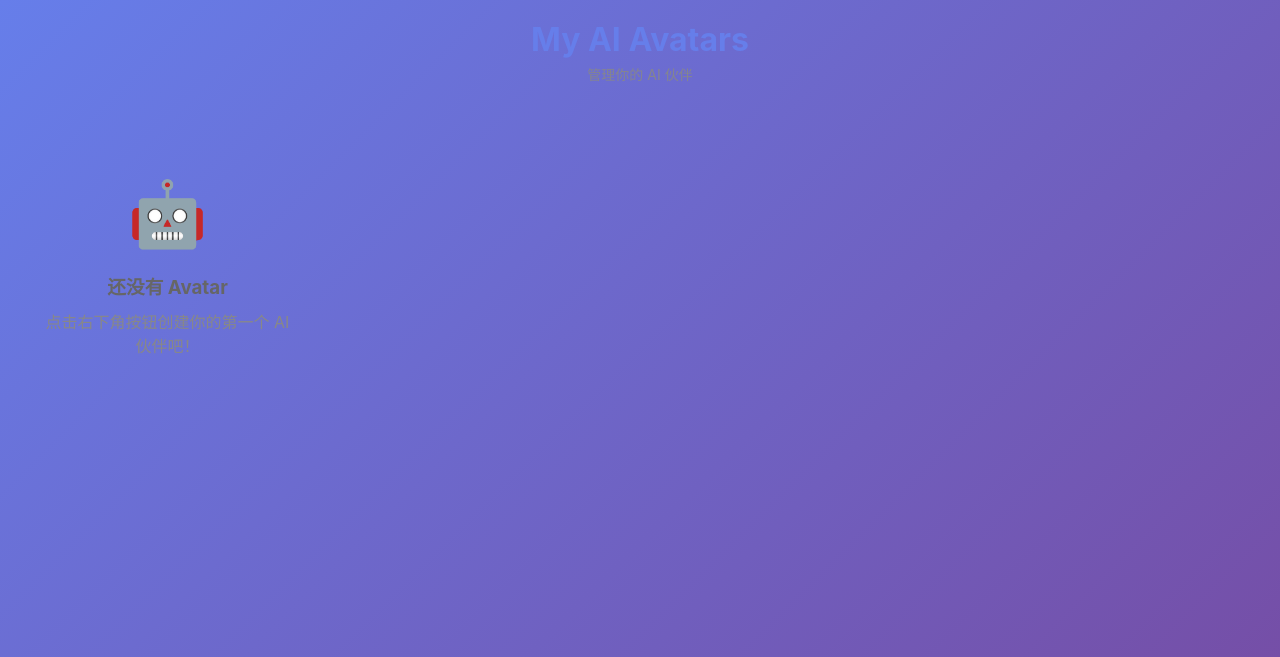
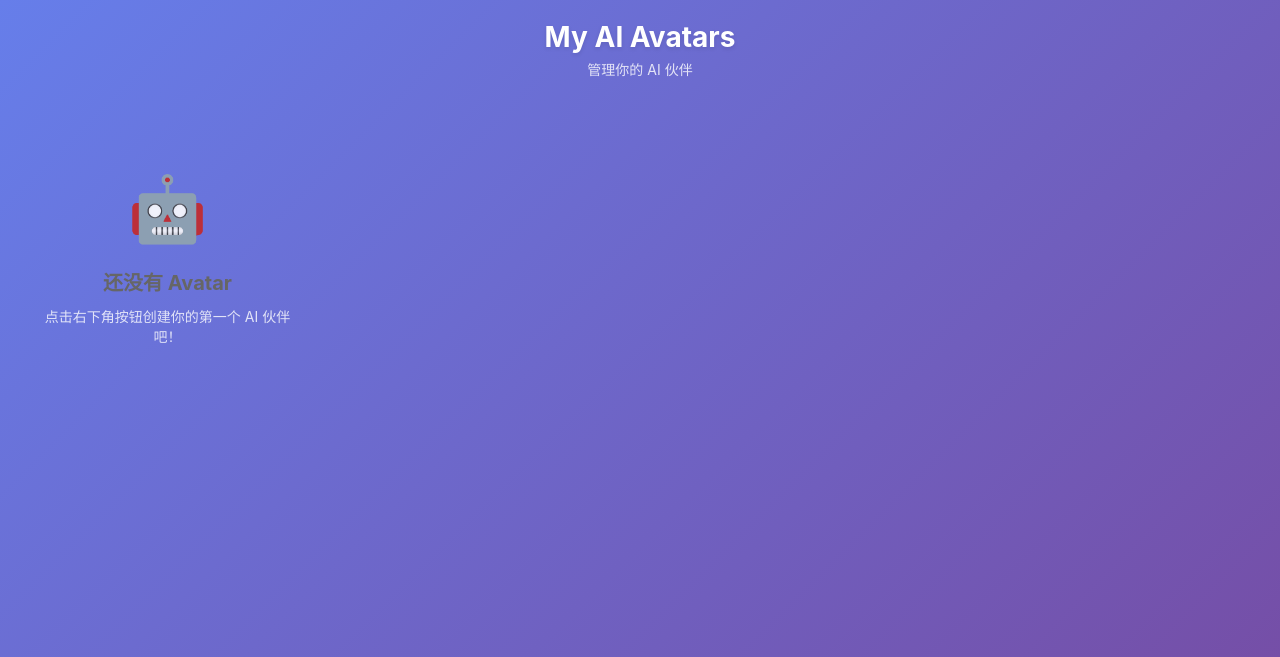
Before and after one commit to duchungt904-hub/Mindmate, a Flask app: page /avatar in a window 1280 px wide. Shown: the top 657 px of the page. Run offline with Flask 3, Linux system fonts and the light colour scheme; the visitor is signed in with stand-in values (Sample User, id 1); data comes from the database, SQL or seed files in the repository; data that the repository does not hold is empty.

Commit message:
Fix: Improve text visibility on purple gradient background
- Change page header title to white with text-shadow
- Update subtitle to white with transparency
- Change empty state text to white for better contrast
- Add styling for empty state icon and description
- Improve readability on gradient background

```diff
--- a/templates/avatars.html
+++ b/templates/avatars.html
@@ -113,12 +113,14 @@
 }
 
 .page-header h1 {
-    color: #667eea;
+    color: white;
     margin-bottom: 5px;
+    font-size: 28px;
+    text-shadow: 0 2px 4px rgba(0, 0, 0, 0.1);
 }
 
 .subtitle {
-    color: #888;
+    color: rgba(255, 255, 255, 0.9);
     font-size: 14px;
 }
 
@@ -423,7 +425,24 @@
 .empty-state {
     text-align: center;
     padding: 60px 20px;
-    color: #888;
+    color: white;
+}
+
+.empty-state .icon {
+    font-size: 64px;
+    margin-bottom: 20px;
+    opacity: 0.9;
+}
+
+.empty-state h3 {
+    font-size: 20px;
+    margin-bottom: 10px;
+    color: white;
+}
+
+.empty-state p {
+    font-size: 14px;
+    color: rgba(255, 255, 255, 0.8);
 }
 
 .empty-state .icon {
```
